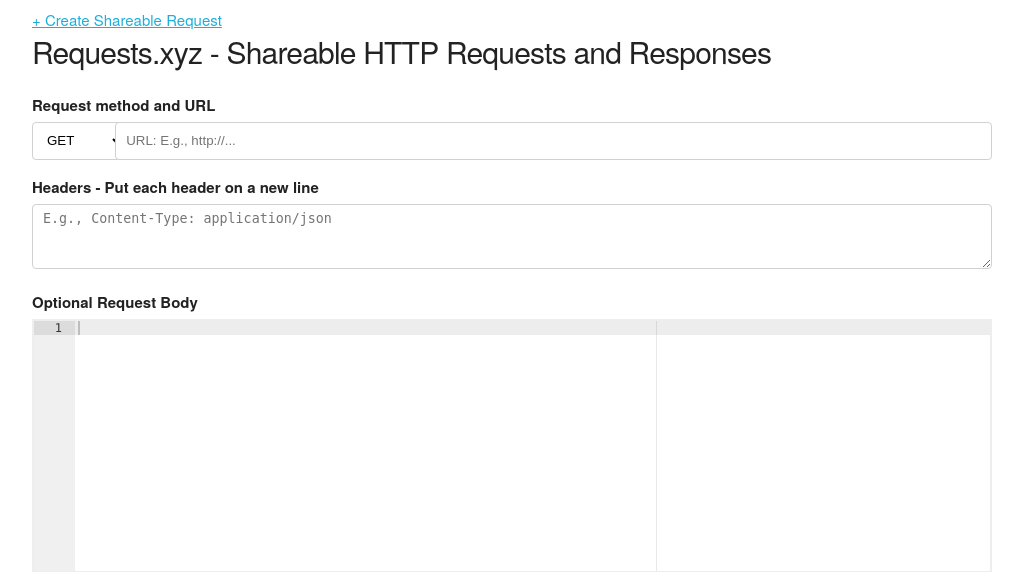
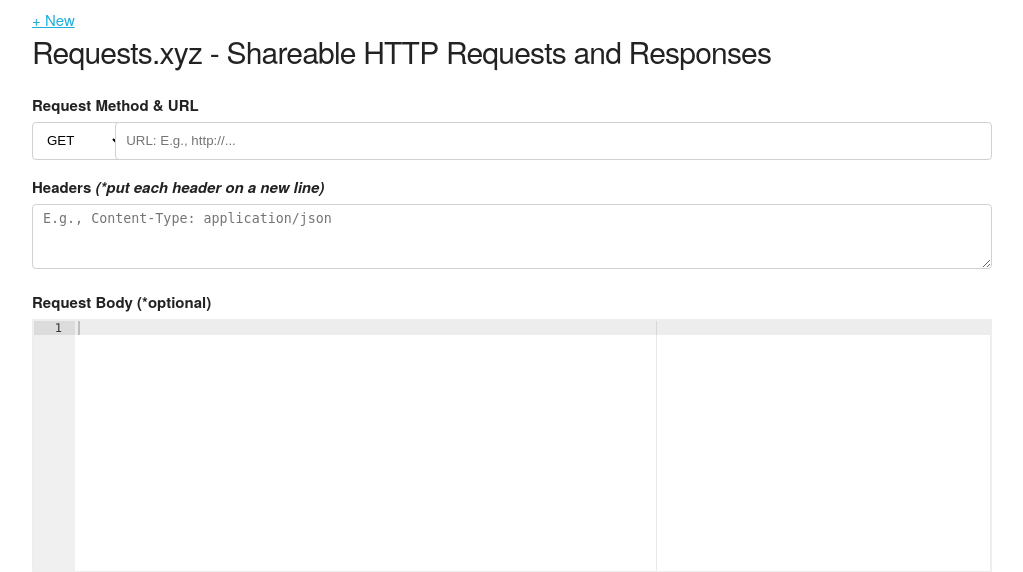
Before and after one commit to seanbehan/requests_xyz, a Flask app: page / in a window 1280 px wide. Shown: the top 572 px of the page, without its empty margins (128-1151 px from the left). Run offline with Flask 2, Linux system fonts and the light colour scheme; parts of the project's set-up code (start-up, migrations or seed data) failed here and were passed over; some libraries are stand-ins or nearby versions.

Commit message:
change label text

```diff
--- a/templates/inc/form.html
+++ b/templates/inc/form.html
@@ -9,7 +9,7 @@
 
 <div class="row">
   <div class="twelve columns">
-    <a href="/">+ Create Shareable Request</a>
+    <a href="/">+ New</a>
   </div>
 </div>
 
@@ -18,7 +18,7 @@
     <div class="row">
       <div class="twelve columns">
         <h4>Requests.xyz - Shareable HTTP Requests and Responses</h4>
-        <label>Request method and URL</label>
+        <label>Request Method &amp; URL</label>
       </div>
     </div>
 
@@ -36,12 +36,13 @@
     </div>
 
     <div class="twelve columns">
-      <label>Headers - <span>Put each header on a new line</span></label>
+      <label>Headers <i>(*put each header on a new line)</i></label>
       <textarea name="headers" class="u-full-width" placeholder="E.g., Content-Type: application/json">{{data.headers}}</textarea>
+
     </div>
 
     <div class="twelve columns">
-      <label>Optional Request Body</label>
+      <label>Request Body (*optional)</label>
       <div id="editor" class="uc-full-width"></div>
       <br>
       <p><button>Get Share URL</button></p>
```
